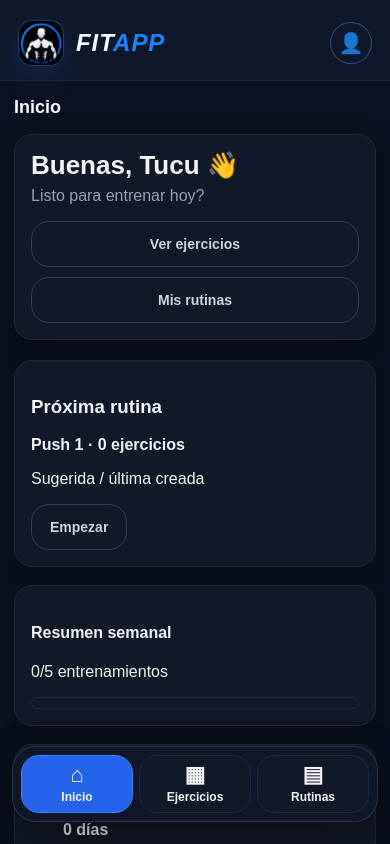
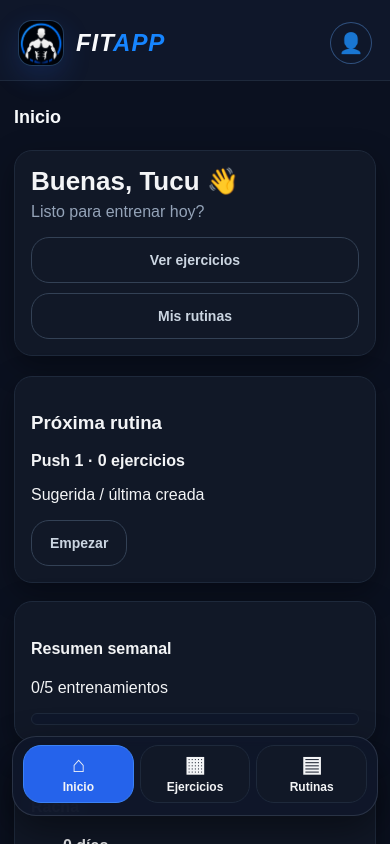
Before and after one commit to tucuvillalonga/gym-trainer, a React (Vite) app: page / in a window 390 px wide. Shown: the top 844 px of the page. Built offline with nearby package versions, Linux system fonts and the light colour scheme.

Commit message:
Cambios finales app posta

```diff
--- a/src/styles.css
+++ b/src/styles.css
@@ -4,18 +4,25 @@
 
 body {
   margin: 0;
+  padding-top: env(safe-area-inset-top);
+  padding-bottom: env(safe-area-inset-bottom);
   font-family: Arial, sans-serif;
   background: #0b1120;
   color: #f3f4f6;
 }
 
+html,
+body {
+  min-height: 100svh;
+}
+
 button {
   cursor: pointer;
 }
 
 .layout {
   display: flex;
-  min-height: 100vh;
+  min-height: 100svh;
 }
 
 /* SIDEBAR */
@@ -326,6 +333,7 @@ button {
 @media (max-width: 900px) {
   .layout {
     flex-direction: column;
+    min-height: 100svh;
   }
 
   .sidebar {
@@ -341,7 +349,7 @@ button {
   }
 
   .contenido {
-    padding: 22px;
+    padding: calc(24px + env(safe-area-inset-top));
     padding-bottom: calc(48px + env(safe-area-inset-bottom));
   }
 
@@ -2115,12 +2123,12 @@ button {
   .sidebar-grupos {
     display: grid;
     position: fixed !important;
-    inset: auto 12px 20px 12px !important;
-    bottom: calc(22px + env(safe-area-inset-bottom)) !important;
+    inset: auto 12px 26px 12px !important;
+    bottom: calc(28px + env(safe-area-inset-bottom)) !important;
     z-index: 50;
     grid-template-columns: repeat(3, minmax(0, 1fr));
     gap: 6px;
-    padding: 8px;
+    padding: 8px 10px 12px;
     border: 1px solid rgba(148, 163, 184, 0.2);
     border-radius: 24px;
     background: rgba(15, 23, 42, 0.94);
@@ -2152,7 +2160,7 @@ button {
   }
 
   .contenido {
-    padding: 16px 14px calc(122px + env(safe-area-inset-bottom));
+    padding: calc(20px + env(safe-area-inset-top)) 14px calc(132px + env(safe-area-inset-bottom));
   }
 
   .topbar {
@@ -2160,6 +2168,8 @@ button {
     align-items: center;
     justify-content: space-between;
     margin-bottom: 16px;
+    padding-top: 6px;
+    padding-bottom: 6px;
   }
 
   .perfil-avatar {
```
